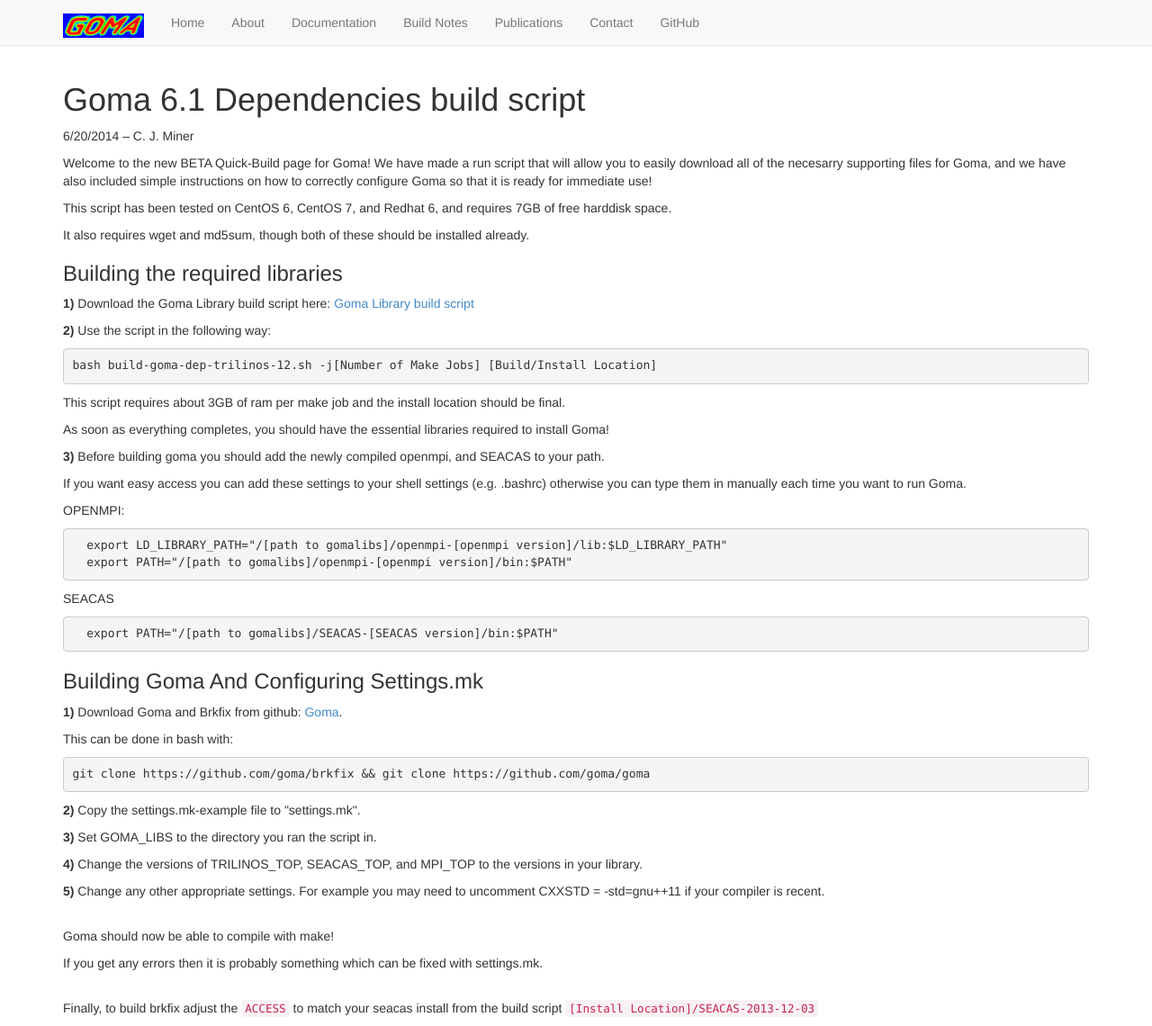
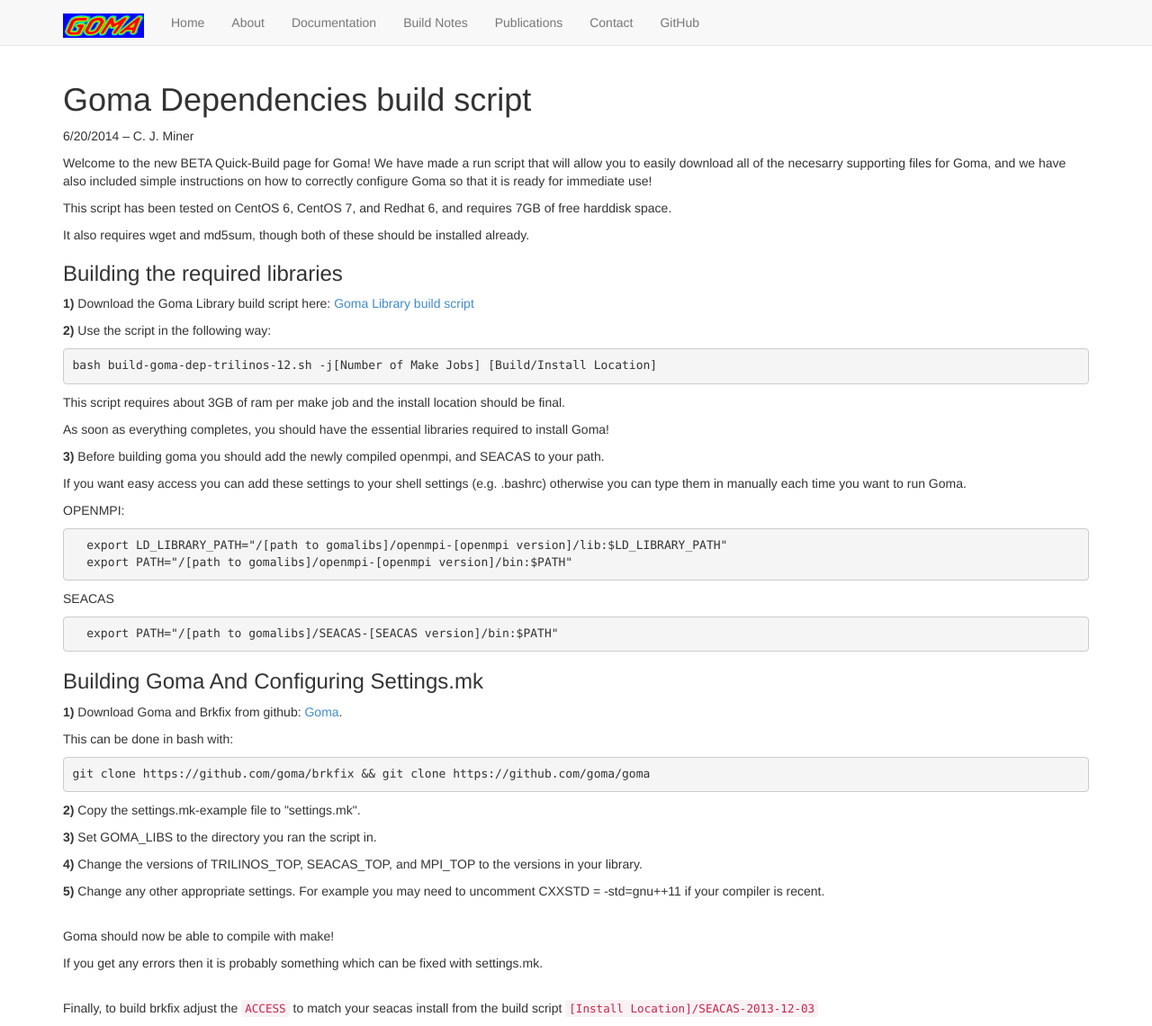
Before and after one commit to goma/goma.github.io, a Jekyll site: the page built from build-script.html, in a window 1280 px wide. Shown: the whole page at 90% size. Built offline with Jekyll 4.4.1, drawn with Linux system fonts in a browser that asks for light colours; nearby versions of some CDN libraries; Markdown is read by kramdown in place of the engine named in the settings.

Commit message:
Changed Goma 6.1 to Goma in the first line

```diff
--- a/build-script.html
+++ b/build-script.html
@@ -3,7 +3,7 @@
 title: Goma dependencies build script
 ---
 
-<h1>Goma 6.1 Dependencies build script</h1>
+<h1>Goma Dependencies build script</h1>
 <p>6/20/2014 – C. J. Miner</p>
 
 <p>Welcome to the new BETA Quick-Build page for Goma! We have made a run script that will allow you to easily download all of the necesarry supporting files for Goma, and we have also included simple instructions on how to correctly configure Goma so that it is ready for immediate use!</p>
```
